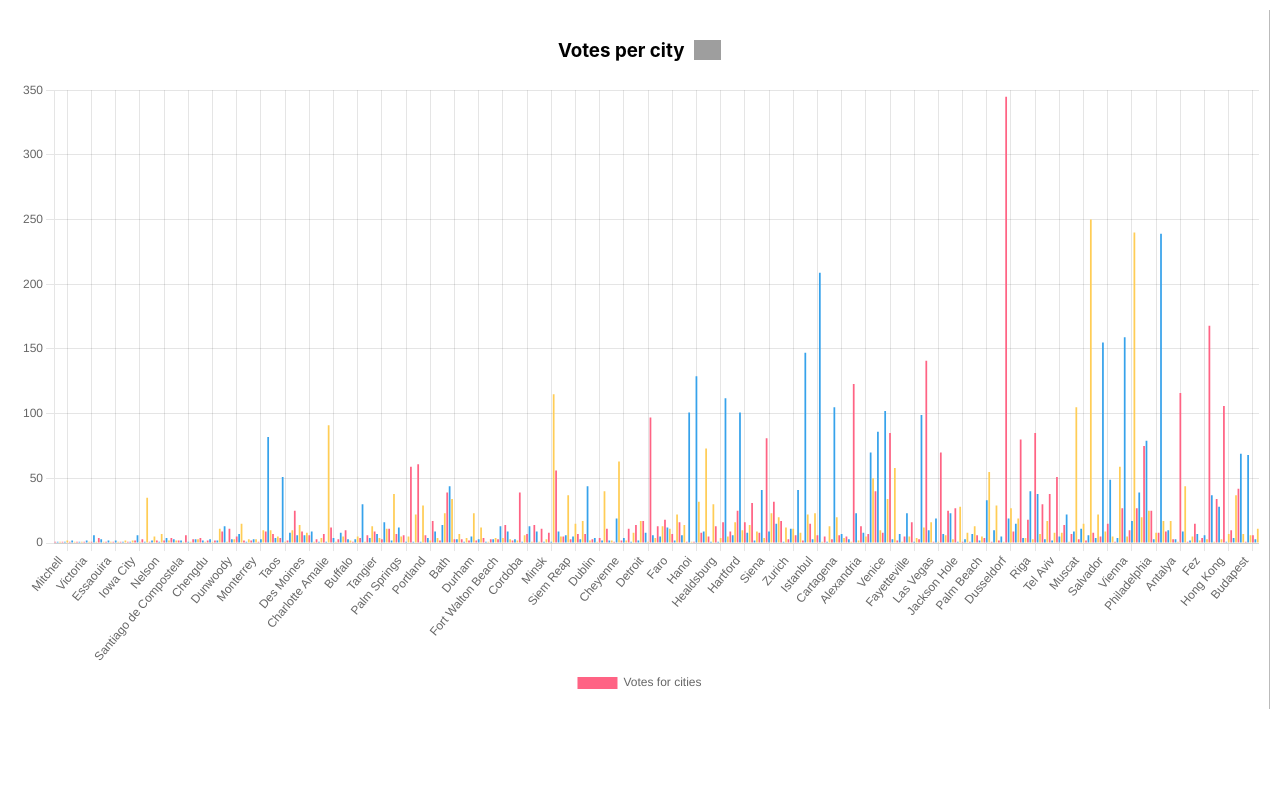
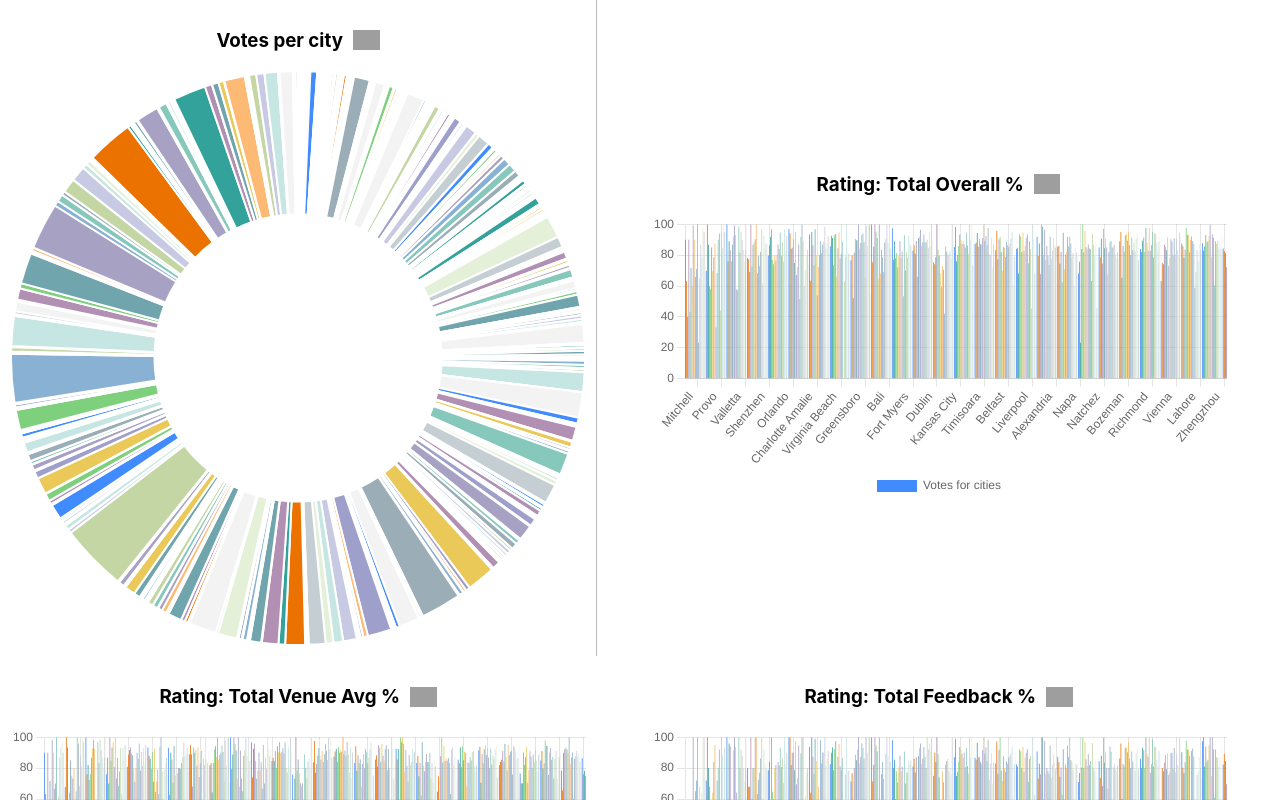
Before and after one commit to adityaanand53/rca-hackathon, a React (Create React App) app: page / in a window 1280 px wide. Shown: the top 800 px of the page. Built offline with nearby package versions, Linux system fonts and the light colour scheme; grey boxes are pictures that could not be loaded.

Commit message:
adding more charts

```diff
--- a/src/App.js
+++ b/src/App.js
@@ -1,33 +1,47 @@
 import React from "react";
-import "./App.css";
+import "./App.scss";
 import cityRCA from "./citydata.json";
 import BarChartContainer from "./components/BarChart";
 import { Chart, registerables } from "chart.js";
+import DoughnutChartContainer from "./components/DoughnutChart";
+import { COLORS } from "./shared/constants";
 
 Chart.register(...registerables);
 
 function App() {
-  const data = {
+  const data = (keyName) => ({
     labels: cityRCA.map((c) => c.city),
     datasets: [
       {
         label: "Votes for cities",
-        data: cityRCA.map((c) => c["Total Votes"]),
-        backgroundColor: [
-          "rgb(255, 99, 132)",
-          "rgb(54, 162, 235)",
-          "rgb(255, 205, 86)",
-        ],
+        data: cityRCA.map((c) => c[keyName]),
+        backgroundColor: COLORS.slice(0, cityRCA.length),
         hoverOffset: 4,
       },
     ],
-  };
+  });
   return (
-    <div className="App">
+    <div className="App charts-container">
+      <DoughnutChartContainer
+        helpText="Number of votes per city"
+        dataSource={data("Total Votes")}
+        header="Votes per city"
+      ></DoughnutChartContainer>
+
       <BarChartContainer
-        helpText="Number of votes per city"
-        dataSource={data}
-        header="Votes per city"
+        helpText="Rating based on Total Overall %"
+        dataSource={data("TOTAL OVERALL %")}
+        header="Rating: Total Overall %"
+      ></BarChartContainer>
+      <BarChartContainer
+        helpText="Rating based on Total Venue Avg %"
+        dataSource={data("Total Venue Avg %")}
+        header="Rating: Total Venue Avg %"
+      ></BarChartContainer>
+      <BarChartContainer
+        helpText="Rating based on Total Feedback %"
+        dataSource={data("TOTAL TNS %")}
+        header="Rating: Total Feedback %"
       ></BarChartContainer>
     </div>
   );
--- a/src/App.css
+++ b/src/App.scss
@@ -1,5 +1,10 @@
 .App {
   text-align: center;
+}
+
+.charts-container {
+  display: grid;
+  grid-template-columns: auto auto;
 }
 
 .App-logo {
--- a/src/components/Chart.module.scss
+++ b/src/components/Chart.module.scss
@@ -1,11 +1,11 @@
 .canvasContainer {
-      flex: 0 0 45%;
+  margin-top: auto;
+  margin-bottom: auto;
+  width: 45vw;
   padding: 10px;
-      margin: 10px;
   &:first-child {
     border-right: 1px solid #bbb;
   }
-
 }
 .chartControls {
   display: flex;
@@ -31,7 +31,6 @@
   position: relative;
   top: 2px;
   margin-left: 10px;
-
 }
 a.tip {
   border-bottom: 1px dashed;
--- /dev/null
+++ b/src/components/DoughnutChart.js
@@ -0,0 +1,45 @@
+import React from "react";
+import PropTypes from "prop-types";
+
+import { Doughnut } from "react-chartjs-2";
+import styles from "./Chart.module.scss";
+
+function DoughnutChartContainer(props) {
+  return (
+    <div className={styles.canvasContainer}>
+      <div className={styles.headerContainer}>
+        <h3>{props.header}</h3>
+        <div className={styles.infoContainer}>
+          <img
+            className={styles.infoIcon}
+            src="https://cdn.dam.gettyimages.com/OF2XQA42/as/qcc4cg-4rd4qg-1ndwjv/information_circle.svg"
+            alt="info"
+          ></img>
+          <a href="#" className={styles.tip}>
+            <span>{props.helpText}</span>
+          </a>
+        </div>
+      </div>
+      <div>
+        <Doughnut
+          data={props.dataSource}
+          options={{
+            plugins: {
+              legend: {
+                display: false,
+              },
+            },
+          }}
+        />
+      </div>
+    </div>
+  );
+}
+
+DoughnutChartContainer.propTypes = {
+  header: PropTypes.string,
+  helpText: PropTypes.string,
+  dataSource: PropTypes.array,
+};
+
+export default DoughnutChartContainer;
--- /dev/null
+++ b/src/shared/constants.js
@@ -0,0 +1,40 @@
+export const COLORS = [
+  "#408CFF",
+  "#EC7200",
+  "#32A29B",
+  "#B190B4",
+  "#7FD07D",
+  "#71A5AE",
+  "#EAC959",
+  "#9E9FCB",
+  "#FCBA74",
+  "#A7A2C3",
+  "#89B1D4",
+  "#86C8BC",
+  "#9BADB7",
+  "#C4D6A4",
+  "#C8C9E2",
+  "#C5E6E3",
+  "#E4F0D8",
+  "#C5CED3",
+  "#F4F3F3",
+  "#408CFF",
+  "#EC7200",
+  "#32A29B",
+  "#B190B4",
+  "#7FD07D",
+  "#71A5AE",
+  "#EAC959",
+  "#9E9FCB",
+  "#FCBA74",
+  "#A7A2C3",
+  "#89B1D4",
+  "#86C8BC",
+  "#9BADB7",
+  "#C4D6A4",
+  "#C8C9E2",
+  "#C5E6E3",
+  "#E4F0D8",
+  "#C5CED3",
+  "#F4F3F3",
+];
```
Lines whose indentation alone changed are shown as unchanged.
